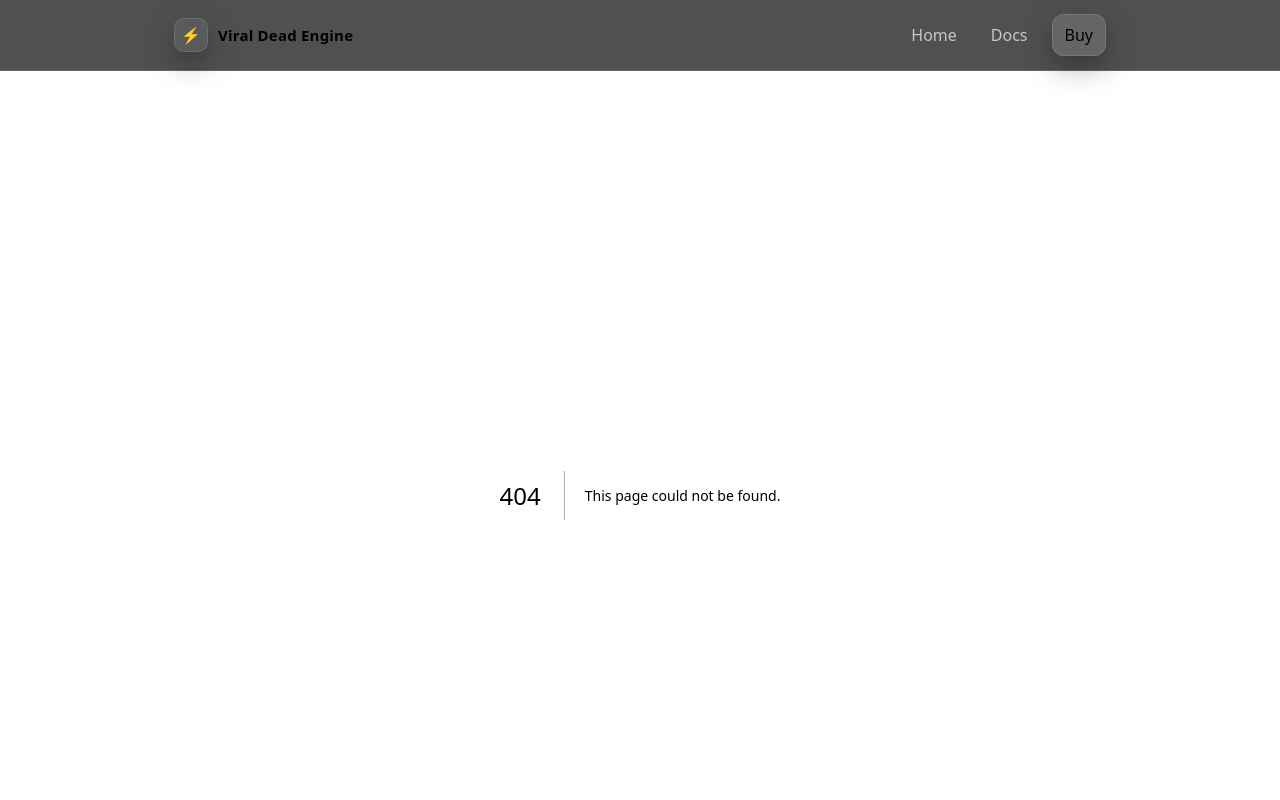
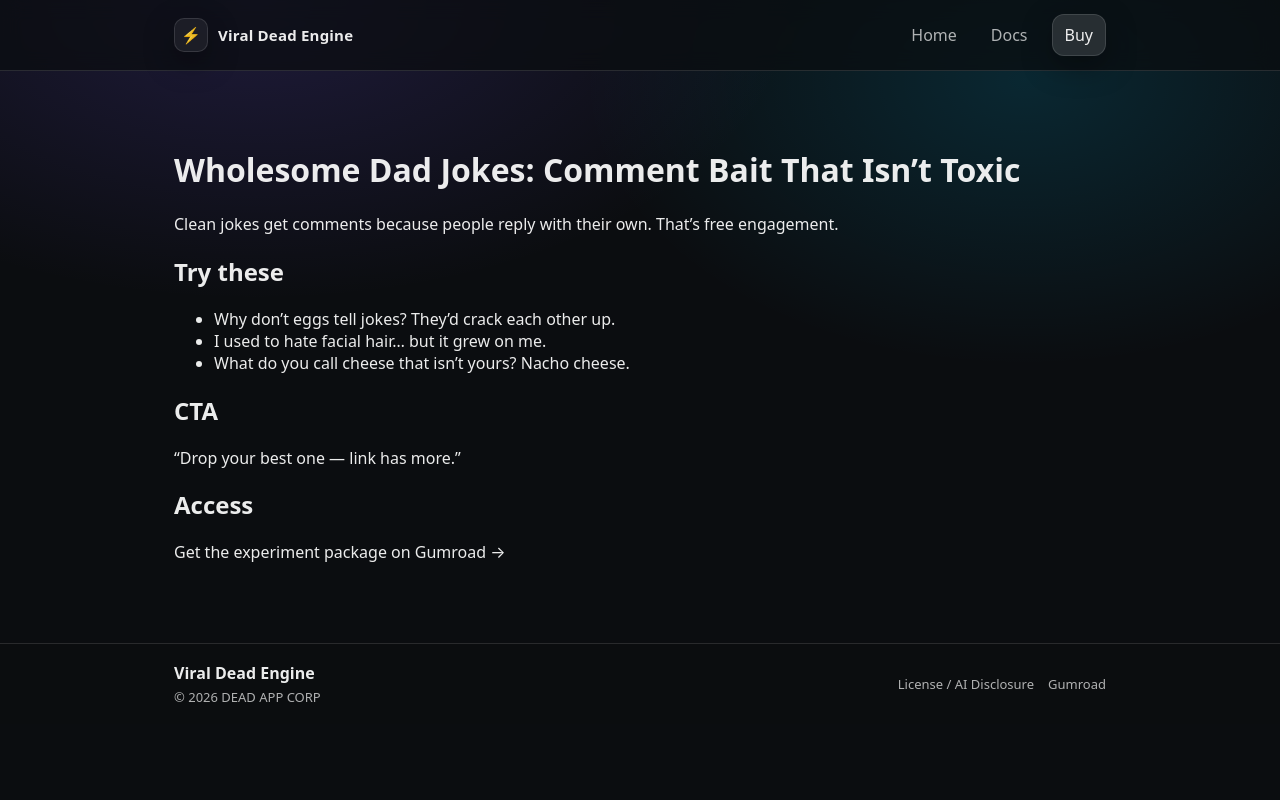
Before and after one commit to bbwhited04-lgtm/viraldeadengine, a Next.js app: page /blog/wholesome-dad-jokes in a window 1280 px wide. Before the commit this address had no page. Shown: the top 800 px of the page. Built offline with nearby package versions, Linux system fonts and the light colour scheme.

Commit message:
Create page.tsx

```diff
--- /dev/null
+++ b/src/app/blog/wholesome-dad-jokes/page.tsx
@@ -0,0 +1,36 @@
+export const metadata = {
+  title: "Wholesome Dad Jokes: Comment Bait That Isn’t Toxic",
+  description: "Use clean jokes to trigger comments and shares without controversy.",
+};
+
+export default function Post() {
+  return (
+    <main style={{ paddingTop: 32 }}>
+      <h1>Wholesome Dad Jokes: Comment Bait That Isn’t Toxic</h1>
+      <p>
+        Clean jokes get comments because people reply with their own. That’s free engagement.
+      </p>
+
+      <h2>Try these</h2>
+      <ul>
+        <li>Why don’t eggs tell jokes? They’d crack each other up.</li>
+        <li>I used to hate facial hair… but it grew on me.</li>
+        <li>What do you call cheese that isn’t yours? Nacho cheese.</li>
+      </ul>
+
+      <h2>CTA</h2>
+      <p>“Drop your best one — link has more.”</p>
+
+      <h2>Access</h2>
+      <p>
+        <a
+          href="https://whitedbreeze.gumroad.com/l/nsjcc?src=viraldead&post=wholesome-dad-jokes&vid=001"
+          target="_blank"
+          rel="noopener noreferrer"
+        >
+          Get the experiment package on Gumroad →
+        </a>
+      </p>
+    </main>
+  );
+}
```
